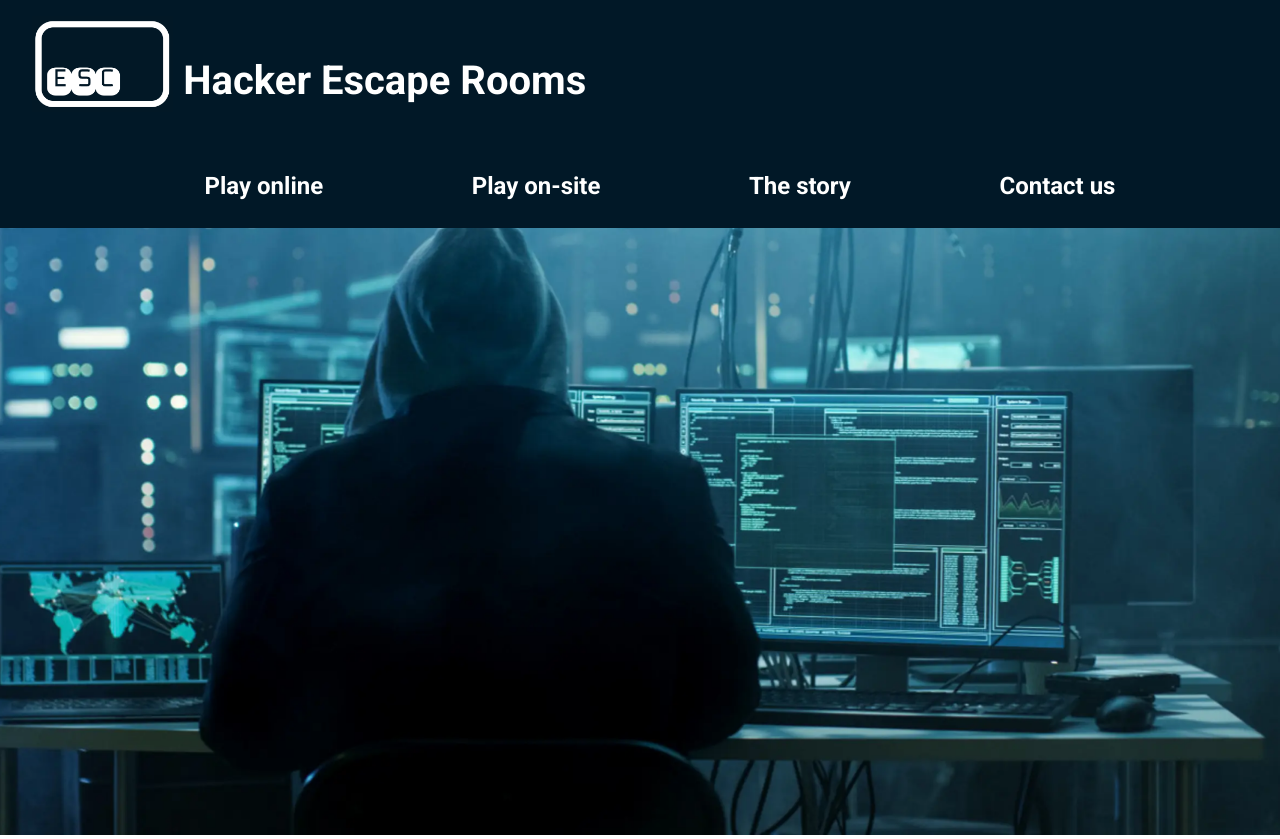
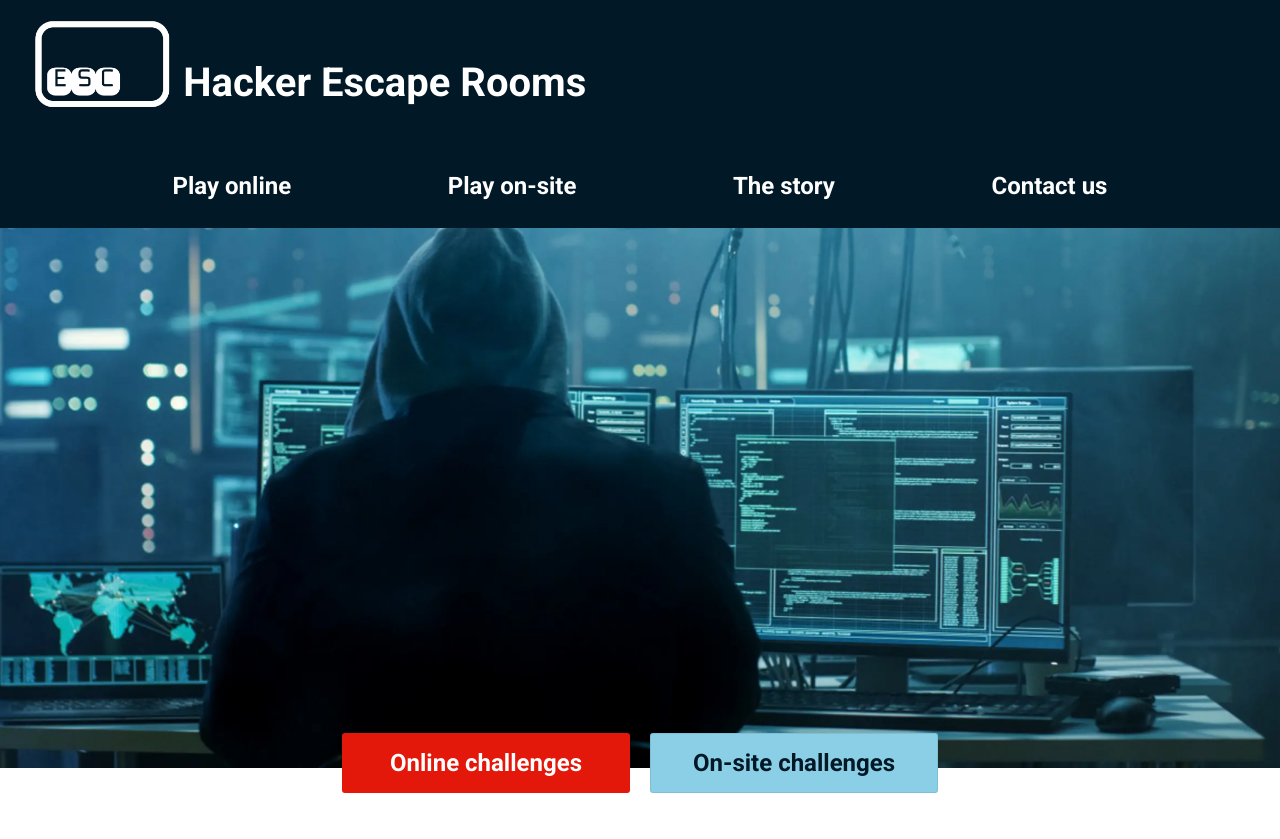
Before and after one commit to lenzxn/ESC-LENSON, a website: page index.html in a window 1280 px wide. After the commit the page ends 800 px from the top, so only its background shows below. Drawn offline with Linux system fonts and the light colour scheme.

Commit message:
Fixed header, nav and hero.

```diff
--- a/index.html
+++ b/index.html
@@ -34,10 +34,18 @@
 
 
     </header>
-    <div class="intro">
+    <div class="hero">
         <img src="/img/image 2.png" alt="">
+        <div class="buttons">
+            <button id="btnOnline">Online challenges</button>
+            <button id="btnOnsite">On-site challenges</button>
+        </div>
     </div>
 
+    </div>
+    <main>
+
+    </main>
 </body>
 
 </html>
--- a/src/main.scss
+++ b/src/main.scss
@@ -4,7 +4,6 @@
   box-sizing: border-box;
 }
 * {
-    //standard font size = 16px
   margin: 0;
 }
 html:focus-within {
@@ -16,106 +15,153 @@ body {
   -webkit-font-smoothing: antialiased;
 }
 
+//mobile first
 header {
   background-color: #011827;
   padding: 1rem;
   display: flex;
   flex-direction: column;
   align-items: flex-start;
-  font-family: roboto;
+  font-family: roboto, sans-serif;
 
-    .brand{
-        display: flex;
-       align-items: flex-end;
+  .brand {
+    display: flex;
+    align-items: flex-end;
+
+    img {
+      margin-left: 1rem;
+      height: 6rem;
+      width: auto;
     }
 
-   .brand img {
-        margin: 0 0 0 1rem;
-        height: 6rem; /* can adjust freely */
-        width: auto;
+    .logo-text {
+      margin: 0.5rem 10px;
+      color: #fff;
+      font-size: 24px;
+      font-weight: 700;
+      width: auto;
+      max-width: 6ch;
+      white-space: normal;
+      line-height: 1.05;
+      display: inline-block;
     }
+  }
 
-   .logo-text {
-    margin: 0.5rem 10px;
-        color: #FFFFFF;
-        font-size: 40px;
-       font-weight: 700;
-
-    }
-// nav { width: 100%; }
-//     nav ul{
-//         display: flex;
-//         list-style: none;
-//         margin: 2rem 0rem 1rem;
-//         justify-content: space-evenly;
-
-//         li a{
-//             font-size: 24px;
-//             font-weight: 700;
-//             text-decoration: none;
-//             color: #FFFFFF;
-//         }
-
-//     }
+  nav {
+    display: none;
+  }
 }
 
-.intro{
+.hero {
+  img {
+    width: 100%;
+  height: 100%;
+  object-fit: cover;
+  }
+}
 
-    img{
-        max-width: 100%;
-  height: auto;
-    }
+.hero .buttons {
+  display: flex;
+  justify-content: center;
 }
-@media (max-width: 700px) {
+
+.buttons button {
+  width: 18rem;
+  font-family: Roboto, sans-serif;
+  font-weight: 700;
+  font-size: 24px;
+  padding: 15px 23px;
+  border-radius: 3px;
+  border: none;
+  cursor: pointer;
+}
+
+.buttons #btnOnline {
+  color: #fff;
+  background:#E3170A;
+}
+
+.buttons #btnOnsite {
+  color: #011827;
+  background: #8ACFE5;
+  border: 1px solid rgba(0, 0, 0, 0.08);
+}
+
+// tablet and desktop
+@media (min-width: 701px) {
   header {
+    position: relative;
+    z-index: 10;
 
-    .logo-text {
-        font-size: 24px;
+    .brand {
 
-    width: 1rem;
+      img {
+        height: 6rem;
+      }
 
+      .logo-text {
+        max-width: none;
+        font-size: 40px;
+      }
     }
 
     nav {
-    display: none;
+      display: block;
+      position: absolute;
+      top: 100%;
+      left: 0;
+      width: 100%;
+      background: #011827;
+      padding: 0.75rem 1rem;
+      z-index: 10;
+    }
+
+    nav ul {
+      display: flex;
+      list-style: none;
+      margin: 2rem 0 1rem;
+      justify-content: space-evenly;
+      padding: 0;
+    }
+
+    nav ul li a {
+      font-size: 24px;
+      font-weight: 700;
+      text-decoration: none;
+      color: #fff;
+
+      &:hover {
+        color: #8ACFE5;
+      }
+    }
   }
+  .hero {
+     height: 640px;
+  position: relative;
 }
+
+.hero .buttons {
+  display: flex;
+  justify-content: center;
+  gap: 20px;
+  margin-top: 12px;
+
+  position: absolute;
+  left: 50%;
+  bottom: -25px;
+  transform: translateX(-50%);
 }
 
 
+  .hero img {
+    object-position: center 25%;
+  }
+}
 
-/* Desktop/tablet: make nav overlay the intro image */
-@media (min-width: 701px) {
-  header { position: relative; }          /* anchor for absolute nav */
-
-  header nav {
-    position: absolute;
-    top: 100%;                             /* sit right below header brand row */
-    left: 0;
-    width: 100%;
-    background: #011827;                   /* same as header */
-    padding: 0.75rem 1rem;
-    z-index: 10;                           /* ensure it’s above the intro img */
-  }
-
-  /* remove the UL margins so it hugs the header edge cleanly */
-  header nav { width: 100%; }
-    header nav ul{
-        display: flex;
-        list-style: none;
-        margin: 2rem 0rem 1rem;
-        justify-content: space-evenly;
-
-        li a{
-            font-size: 24px;
-            font-weight: 700;
-            text-decoration: none;
-            color: #FFFFFF;
-        }
-
-    }
-
-    .intro img{
-          margin-top: -1.5rem;
-    }
-}
+// @media (prefers-reduced-motion: reduce) {
+//   * {
+//     animation: none !important;
+//     transition: none !important;
+//     scroll-behavior: auto !important;
+//   }
+// }
```
Also changed, not shown: output.css, 1 other file.
